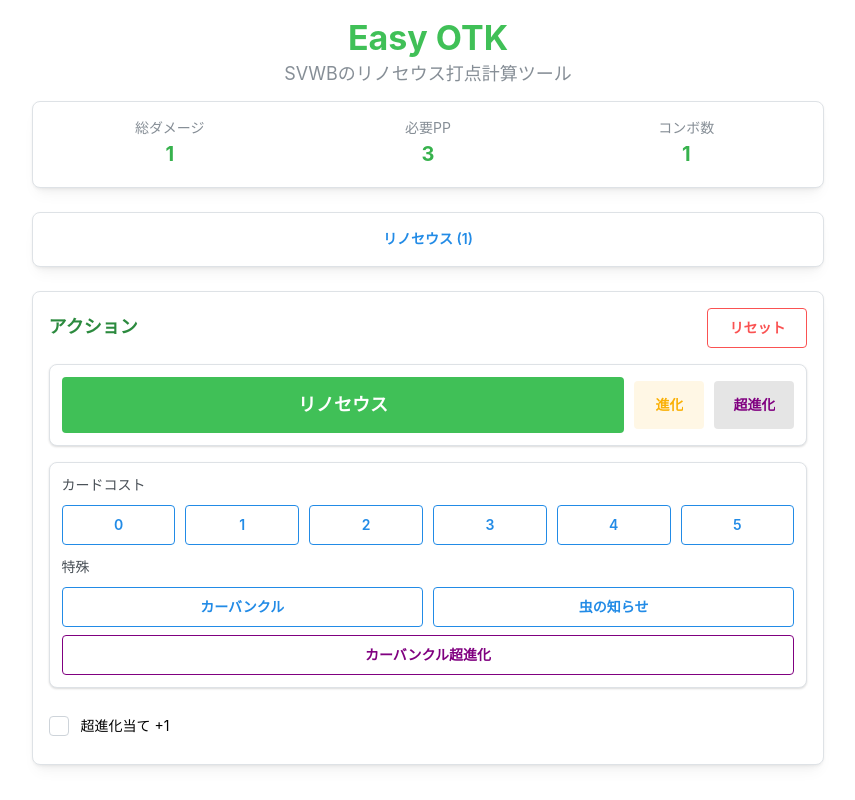
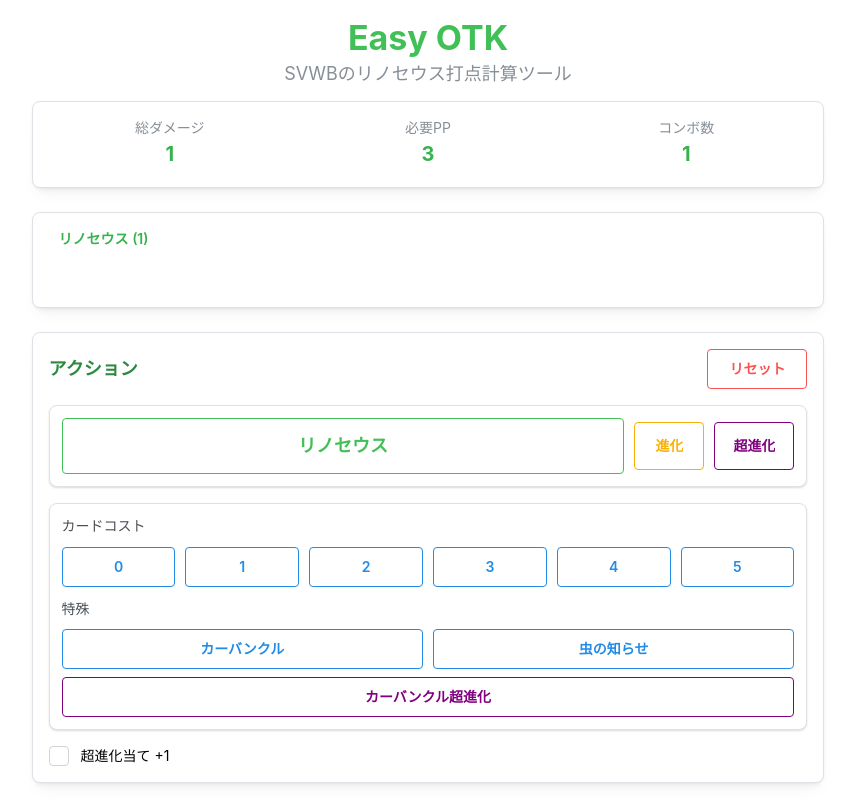
Before and after one commit to horiu/EasyOTK, a React (Vite) app: page / in a window 1280 px wide. Both pictures are taken after a click on the button "リノセウス". Shown: the top 800 px of the page, without its empty margins (212-1067 px from the left). Built offline with nearby package versions, Linux system fonts and the light colour scheme.

Commit message:
Calculatorコンポーネントに特殊カードの使用チェック機能を追加し、表示処理を改善。Viteの設定を更新し、ベースパスを修正。

```diff
--- a/src/components/Calculator.tsx
+++ b/src/components/Calculator.tsx
@@ -83,6 +83,18 @@ const Calculator: React.FC<CalculatorProps> = () => {
   const [nextId, setNextId] = useState<number>(1); // 計算
   const rinoCount = cardHistory.filter((card) => card.cardType === "rinoseus").length;
 
+  // 特殊なカードが既に使われているかチェック
+  const hasEvolutionRino = cardHistory.some(
+    (card) => card.cardType === "rinoseus" && card.evolutionType === "evolution"
+  );
+  const hasSuperEvolutionRino = cardHistory.some(
+    (card) => card.cardType === "rinoseus" && card.evolutionType === "super-evolution"
+  );
+  const hasSuperEvolutionCarbuncle = cardHistory.some((card) => card.cardName === "ベビーカーバンクル超進化");
+
+  // いずれかの特殊カードが使われているかチェック
+  const hasAnySpecialCard = hasEvolutionRino || hasSuperEvolutionRino || hasSuperEvolutionCarbuncle;
+
   // 履歴からの総ダメージ（進化ボーナス含む）
   const totalDamage = calculateCardDamage(cardHistory, superEvolutionHitChecked);
   const currentCombo = calculateCurrentCombo(cardHistory);
@@ -157,20 +169,55 @@ const Calculator: React.FC<CalculatorProps> = () => {
           </Group>
         </Card>
         {/* 履歴表示 */}
-        <Card shadow="sm" padding="md" radius="md" withBorder>
+        <Card shadow="sm" padding="md" radius="md" withBorder classNames={{ root: "h-24" }}>
           {cardHistory.length === 0 ? (
             <Text c="dimmed" ta="center" py="md" className="text-sm">
               アクション履歴なし
             </Text>
           ) : (
-            <Flex gap="xs" wrap="wrap" justify="center" className="text-center">
-              {cardHistory.map((item, index) => (
-                <Text key={item.id} size="sm" c="blue.6" fw={600} px="xs" className="text-xs sm:text-sm">
-                  {item.cardName}
-                  {item.cardType === "rinoseus" && ` (${item.damage})`}
-                  {index < cardHistory.length - 1 && " → "}
-                </Text>
-              ))}
+            <Flex
+              // gap="xs"
+              wrap="wrap"
+              // justify="center"
+              className="w-full overflow-x-auto text-center"
+              // style={{ width: "100%" }}
+            >
+              {cardHistory.map((item, index) => {
+                let displayName = item.cardName;
+                let textColor = "blue.7";
+
+                // リノセウスの場合、進化段階に応じて色と表示名を設定
+                if (item.cardType === "rinoseus") {
+                  displayName = "リノセウス";
+                  if (item.evolutionType === "normal") {
+                    textColor = "green.7";
+                  } else if (item.evolutionType === "evolution") {
+                    textColor = "yellow.7";
+                  } else if (item.evolutionType === "super-evolution") {
+                    textColor = "grape.8";
+                  }
+                }
+
+                // ベビーカーバンクル超進化の場合の特別な表示処理
+                if (item.cardName === "ベビーカーバンクル超進化") {
+                  return (
+                    <Text key={item.id} size="sm" fw={600} px="xs" className="text-xs sm:text-sm">
+                      <Text component="span" c="grape.8" fw={600}>
+                        ベビーカーバンクル
+                      </Text>
+                      {index < cardHistory.length - 1 && " → "}
+                    </Text>
+                  );
+                }
+
+                return (
+                  <Text key={item.id} size="sm" c={textColor} fw={600} px="xs" className="text-xs sm:text-sm">
+                    {displayName}
+                    {item.cardType === "rinoseus" && ` (${item.damage})`}
+                    {index < cardHistory.length - 1 && " → "}
+                  </Text>
+                );
+              })}
             </Flex>
           )}
         </Card>
@@ -197,6 +244,7 @@ const Calculator: React.FC<CalculatorProps> = () => {
                   <Button
                     size="lg"
                     color="green"
+                    variant="outline"
                     onClick={() => handleCardClick("rinoseus", "リノセウス", "normal")}
                     fullWidth
                     className="min-h-12 p-1 text-sm sm:min-h-14 sm:text-base"
@@ -206,8 +254,9 @@ const Calculator: React.FC<CalculatorProps> = () => {
                   <Button
                     size="sm"
                     color="yellow"
-                    variant="light"
+                    variant="outline"
                     onClick={() => handleCardClick("rinoseus", "リノセウス(進化)", "evolution")}
+                    disabled={hasAnySpecialCard}
                     className="min-h-10 min-w-[70px] text-xs sm:min-h-12 sm:min-w-[70px] sm:text-sm"
                   >
                     進化
@@ -215,8 +264,9 @@ const Calculator: React.FC<CalculatorProps> = () => {
                   <Button
                     size="sm"
                     color="purple"
-                    variant="light"
+                    variant="outline"
                     onClick={() => handleCardClick("rinoseus", "リノセウス(超進化)", "super-evolution")}
+                    disabled={hasAnySpecialCard}
                     className="min-h-10 min-w-[80px] text-xs sm:min-h-12 sm:min-w-[80px] sm:text-sm"
                   >
                     超進化
@@ -291,7 +341,6 @@ const Calculator: React.FC<CalculatorProps> = () => {
                       特殊
                     </Text>
                     <div className="space-y-2">
-                      {" "}
                       <Group gap="xs" grow className="grid grid-cols-2 gap-1 sm:gap-2">
                         <Button
                           size="sm"
@@ -317,6 +366,7 @@ const Calculator: React.FC<CalculatorProps> = () => {
                         color="purple"
                         variant="outline"
                         onClick={() => handleCardClick("cost", "ベビーカーバンクル超進化")}
+                        disabled={hasAnySpecialCard}
                         fullWidth
                         className="min-h-9 px-1 text-xs sm:min-h-10 sm:text-sm"
                       >
@@ -330,7 +380,7 @@ const Calculator: React.FC<CalculatorProps> = () => {
 
             {/* 超進化当て設定 */}
             <Grid.Col span={12}>
-              <Flex justify="start" align="center" py="sm">
+              <Flex justify="start" align="center">
                 <Checkbox
                   label="超進化当て +1"
                   checked={superEvolutionHitChecked}
--- a/vite.config.ts
+++ b/vite.config.ts
@@ -4,7 +4,7 @@ import react from "@vitejs/plugin-react";
 // https://vitejs.dev/config/
 export default defineConfig({
   plugins: [react()],
-  base: "/SVWBrinocalc/",
+  base: "/EasyOTK/",
   build: {
     outDir: "dist",
     assetsDir: "assets",
```
